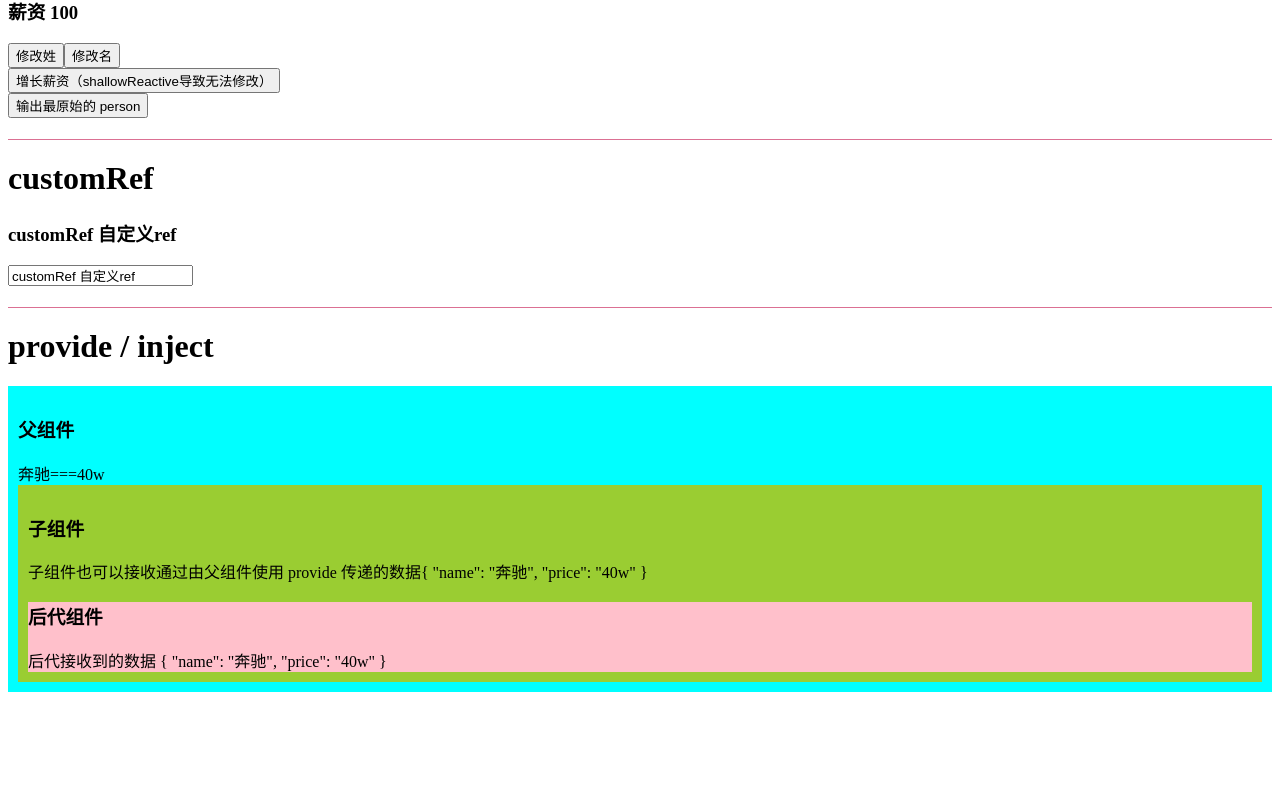
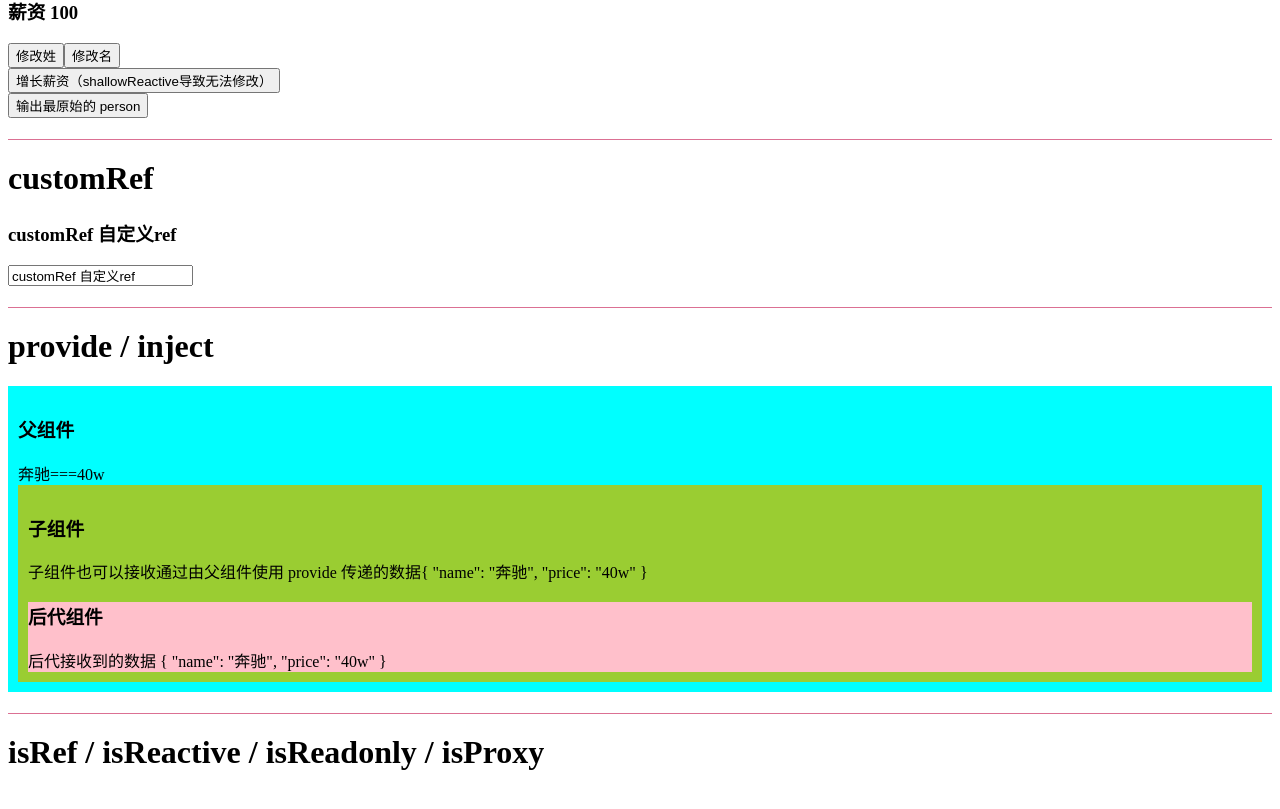
Before and after one commit to leechaojie/Vue3-Typescript-Vite, a Vue app: page / in a window 1280 px wide. Shown: the part 2347-3156 px from the top of the page. Built offline with nearby package versions, Linux system fonts and the light colour scheme.

Commit message:
isRef,isReactive,isReadonly,isProxy

```diff
--- a/src/App.vue
+++ b/src/App.vue
@@ -12,6 +12,7 @@ import ToRef from './components/ToRef.vue';
 import ToRaw from './components/ToRaw.vue';
 import CustomRef from './components/CustomRef.vue';
 import Provide from './components/Provide.vue';
+import IsRefAndIsReactive from './components/IsRefAndIsReactive.vue';
 
 // 测试接收到的 emit
 function testFn(value: string): void {
@@ -47,6 +48,7 @@ watch(isShow, (value: boolean) => {
 	<ToRaw />
   <CustomRef />
   <Provide />
+  <IsRefAndIsReactive />
 </template>
 
 <style>
--- /dev/null
+++ b/src/components/IsRefAndIsReactive.vue
@@ -0,0 +1,25 @@
+<script setup lang="ts">
+import { ref, reactive, readonly, isRef, isReactive, isReadonly, isProxy } from '@vue/reactivity';
+
+// https://v3.cn.vuejs.org/api/refs-api.html#isref
+
+const sum = ref(0);
+
+const car = reactive({
+	name: '奔驰',
+	price: '40w',
+});
+
+const car2 = readonly(car);
+console.log(car2);
+
+console.log('isRef', isRef(sum)); // true
+console.log('isReactive', isReactive(car)); // true
+console.log('isReadonly', isReadonly(car2)); // true
+console.log('isProxy', isProxy(car)); // true
+console.log('isProxy', isProxy(car2)); // true, readlony虽然是只读，但是仍然是proxy
+</script>
+
+<template>
+	<h1>isRef / isReactive / isReadonly / isProxy</h1>
+</template>
```
